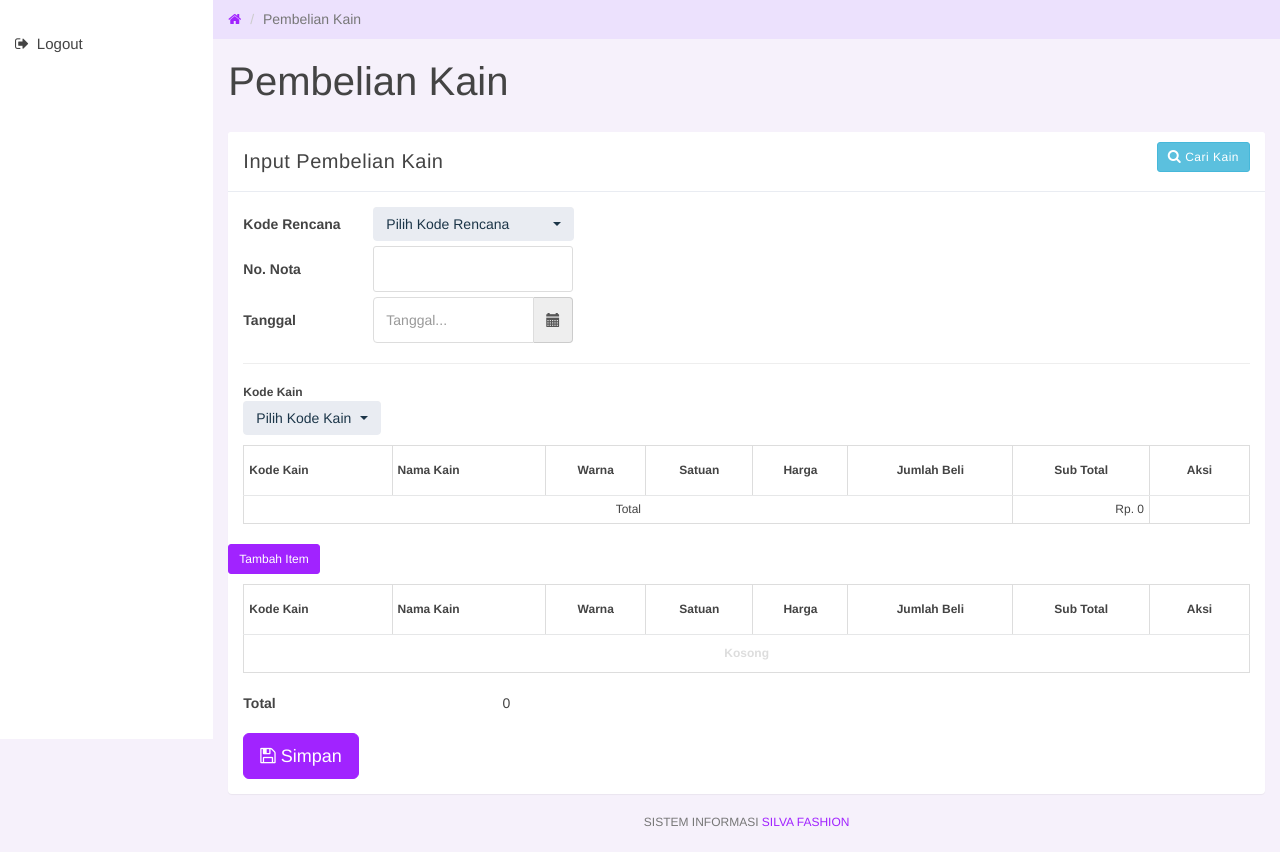
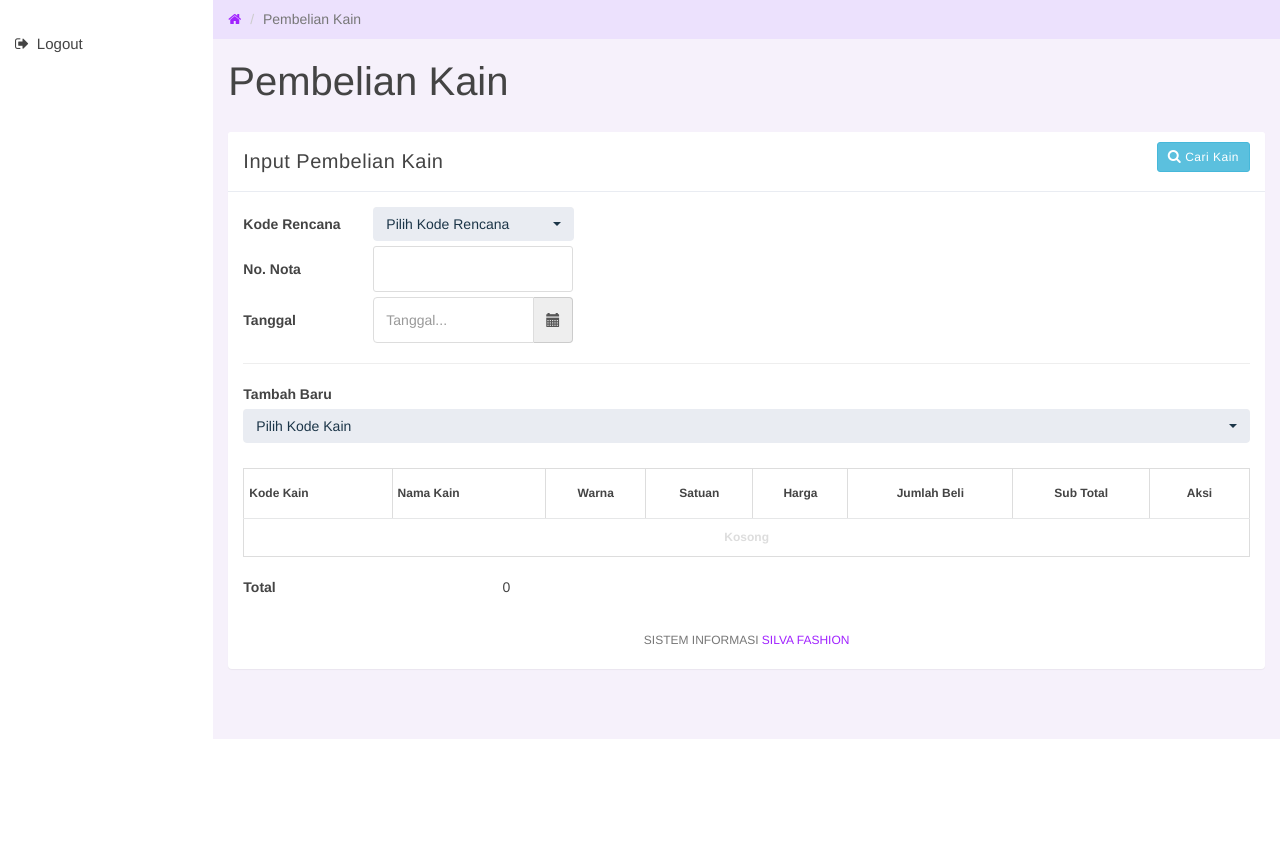
Before and after one commit to mhmmdnurhuda/web-konveksi, a CodeIgniter app: template application/views/admin/v_pembeliankain.php in a window 1280 px wide. Shown: the part 61-913 px from the top of the page. After the commit the page ends 800 px from the top, so only its background shows below. Run offline with CodeIgniter, Linux system fonts and the light colour scheme; the template is opened without the code that fills it: most values are stand-ins (such as "Sample title", 1, 10 or a date in 2020); lists and menus that the app fills with data are empty; some web fonts are replaced.

Commit message:
Checkpoint 2

```diff
--- a/application/config/routes.php
+++ b/application/config/routes.php
@@ -44,6 +44,8 @@ $route['404_override'] = '';
 $route['rest/product/get-item'] = 'rest/Products/get_item';
 $route['rest/purchase/get-plan'] = 'rest/PurchaseItem/fetch_plan';
 $route['rest/purchase/plan/delete-item'] = 'rest/PurchaseItem/delete_plan_item';
+$route['rest/purchase/plan/get-product'] = 'rest/PurchaseItem/get_product';
+$route['rest/purchase/plan/add-product'] = 'rest/PurchaseItem/add_new_product';
 
 
 /* End of file routes.php */
--- a/application/controllers/admin/Pembeliankain.php
+++ b/application/controllers/admin/Pembeliankain.php
@@ -79,9 +79,9 @@ class Pembeliankain extends CI_Controller{
 			$order_proses=$this->m_pembeliankain->simpan_pembelian($nofak,$tglfak,$koderencana,$beli_kode);
 			if($order_proses){
 				$this->cart->destroy();
-				$this->session->unset_userdata('nofak');
-				$this->session->unset_userdata('tglfak');
-				$this->session->unset_userdata('koderencana');
+				// $this->session->unset_userdata('nofak');
+				// $this->session->unset_userdata('tglfak');
+				// $this->session->unset_userdata('koderencana');
 				echo $this->session->set_flashdata('msg','<label class="label label-success">Pembelian Berhasil di Simpan ke Database</label>');
 				redirect('admin/pembeliankain');
 			}else{
--- a/application/views/admin/v_pembeliankain.php
+++ b/application/views/admin/v_pembeliankain.php
@@ -69,67 +69,21 @@
                         </td>
                     </tr>
                 </table><hr/>
-            <table style="font-size:12px;">
-                <tr>
-                    <th>Kode Kain</th>
-                </tr>
-                <tr>
-                    <th>
-                        <select id="kode_kain" class="selectpicker show-tick form-control" placeholder="Pilih Kode Kain" title="Pilih Kode Kain">
+
+            </form>
+
+            <div class="row">
+                <div class="col-xs-12">
+                    <form action="javascript:void(0)">
+                        <div class="form-group">
+                            <label for="product_code">Tambah Baru</label>
+                            <select id="product_code" class="selectpicker show-tick form-control" placeholder="Pilih Kode Kain" title="Pilih Kode Kain">
                             <?php foreach ($data->result() as $key => $kain): ?>
                                 <option value="<?= $kain->kain_id ?>"><?= $kain->kain_id ?></option>
                             <?php endforeach; ?>
                             </select>
-                    </th>
-                </tr>
-            </table>
-
-            <div id="detail_kain" style="display:block;">
-
                         </div>
-
                     </form>
-            <table class="table table-bordered table-condensed" style="font-size:12px;margin-top:10px;">
-                <thead>
-                    <tr>
-                        <th>Kode Kain</th>
-                        <th>Nama Kain</th>
-                        <th style="text-align:center;">Warna</th>
-						<th style="text-align:center;">Satuan</th>
-                        <th style="text-align:center;">Harga</th>
-                        <th style="text-align:center;">Jumlah Beli</th>
-                        <th style="text-align:center;">Sub Total</th>
-                        <th style="width:100px;text-align:center;">Aksi</th>
-                    </tr>
-                </thead>
-                <tbody>
-                    <?php $i = 1; ?>
-                    <?php foreach ($this->cart->contents() as $items): ?>
-                    <?php echo form_hidden($i.'[rowid]', $items['rowid']); ?>
-                    <tr>
-                         <td><?=$items['id'];?></td>
-                         <td><?=$items['name'];?></td>
-						 <td style="text-align:center;"><?=$items['warna'];?></td>
-                         <td style="text-align:center;"><?=$items['satuan'];?></td>
-                         <td style="text-align:right;"><?php echo number_format($items['price']);?></td>
-                         <td style="text-align:center;"><?php echo number_format($items['qty']);?></td>
-                         <td style="text-align:right;"><?php echo number_format($items['subtotal']);?></td>
-                         <td style="text-align:center;"><a href="<?php echo base_url().'admin/pembeliankain/remove/'.$items['rowid'];?>" class="btn btn-warning btn-xs"><span class="fa fa-close"></span> Batal</a></td>
-                    </tr>
-                    <?php $i++; ?>
-                    <?php endforeach; ?>
-                </tbody>
-                <tfoot>
-                    <tr>
-                        <td colspan="6" style="text-align:center;">Total</td>
-                        <td style="text-align:right;">Rp. <?php echo number_format($this->cart->total());?></td>
-                    </tr>
-                </tfoot>
-            </table>
-
-            <div class="row">
-                <div class="co-xs-12">
-                    <button class="btn btn-sm btn-primary" id="add-new-item">Tambah Item</button>
                 </div>
             </div>
 
@@ -156,8 +110,8 @@
                 <dd class="col-sm-9"><span id="total-numeric">0</span></dd>
             </dl>
 
-            <a href="<?php echo base_url().'admin/pembeliankain/simpan_pembelian'?>" class="btn btn-primary btn-lg"><span class="fa fa-save"></span> Simpan</a>
-            </div>
+            <!-- <a href="<?php echo base_url().'admin/pembeliankain/simpan_pembelian'?>" class="btn btn-primary btn-lg"><span class="fa fa-save"></span> Simpan</a>
+            </div> -->
         </div>
         <!-- /.row -->
 
@@ -174,7 +128,7 @@
             </div>
                 <div class="modal-body" style="overflow:scroll;height:400px;">
 
-                  <table class="table table-bordered table-condensed" style="" id="">
+                  <table class="table table-bordered table-condensed" style="" id="table-find-product">
                     <thead>
                         <tr>
                             <th style="text-align:center;width:40px;">No</th>
@@ -200,7 +154,7 @@
 							$k_warna_id=$a['k_warna_id'];
 
                     ?>
-                        <tr>
+                        <tr product-id="<?php echo $id;?>">
                             <td style="text-align:center;"><?php echo $no;?></td>
                             <td><?php echo $id;?></td>
                             <td><?php echo $nm;?></td>
@@ -210,15 +164,7 @@
 
 
                             <td style="text-align:center;">
-                            <form action="<?php echo base_url().'admin/pembeliankain/add_to_cart'?>" method="post">
-                            <input type="hidden" name="kode_kain" value="<?php echo $id?>">
-                            <input type="hidden" name="namakain" value="<?php echo $nm;?>">
-                            <input type="hidden" name="warna" value="<?php echo $warna;?>">
-							<input type="hidden" name="satuan" value="<?php echo $satuan;?>">
-                            <input type="hidden" name="harga" value="<?php echo number_format($harga);?>">
-                            <input type="hidden" name="jumlah" value="1" required>
-                                <button type="submit" class="btn btn-xs btn-info" title="Pilih"><span class="fa fa-edit"></span> Pilih</button>
-                            </form>
+                                <button class="btn btn-xs btn-info btn-select-product" title="Pilih"><span class="fa fa-edit"></span> Pilih</button>
                             </td>
                         </tr>
                     <?php endforeach;?>
@@ -235,21 +181,42 @@
             </div>
         </div>
 
-        <!-- Modal -->
         <div id="new-item-modal" class="modal fade" role="dialog">
             <div class="modal-dialog">
 
-            <!-- Modal content-->
                 <div class="modal-content">
                     <div class="modal-header">
                         <button type="button" class="close" data-dismiss="modal">&times;</button>
-                <h4 class="modal-title">Modal Header</h4>
+                        <h4 class="modal-title">Tambah Item Baru</h4>
                     </div>
                     <div class="modal-body">
-                <p>Some text in the modal.</p>
+                        <dl class="row">
+                            <dt class="col-sm-3">Kode Produk</dt>
+                            <dd class="col-sm-9"><span attr-product="kain_id" class="emptyable"></span></dd>
+
+                            <dt class="col-sm-3">Nama Kain</dt>
+                            <dd class="col-sm-9"><span attr-product="kain_nama" class="emptyable"></span></dd>
+
+                            <dt class="col-sm-3">Warna</dt>
+                            <dd class="col-sm-9"><span attr-product="warna_nama" class="emptyable"></span></dd>
+
+                            <dt class="col-sm-3">Satuan</dt>
+                            <dd class="col-sm-9"><span attr-product="kain_satuan" class="emptyable"></span></dd>
+                        </dl>
+                        <form action="javascript:void(0)">
+                            <div class="form-group">
+                                <label for="product_price">Harga</label>
+                                <input type="text" class="form-control currency_format" id="product_price">
+                            </div>
+                            <div class="form-group">
+                                <label for="product_quantity">Kuantitas</label>
+                                <input type="number" class="form-control" id="product_quantity">
+                            </div>
+                        </form>
                     </div>
                     <div class="modal-footer">
                         <button type="button" class="btn btn-default" data-dismiss="modal">Close</button>
+                        <button type="button" class="btn btn-primary" id="btn-add-new-product" >Tambah Produk</button>
                     </div>
                 </div>
 
@@ -282,20 +249,19 @@
             });
     </script>
     <script type="text/javascript">
-        $(function(){
-            $('.harga').priceFormat({
-                    prefix: '',
-                    //centsSeparator: '',
-                    centsLimit: 0,
-                    thousandsSeparator: ','
-            });
-        });
-    </script>
-    <script type="text/javascript">
         $(document).ready(function(){
 
+            $('#table-find-product').DataTable();
+
+            $('.currency_format').priceFormat({
+                    prefix: 'Rp ',
+                    thousandsSeparator: '.',
+                    centsLimit: 0
+            });
+
             const state = {
-                items: []
+                items: [],
+                selected_product: {}
             };
 
             class TableManagement {
@@ -404,21 +370,71 @@
                 $('#new-item-modal').modal('show');
             });
 
-            $("#kode_kain").on('change', function () {
+            $("#product_code").on('change', function () {
                 const body = {
-                    kode_kain:$(this).val()
+                    product_code:$(this).val()
                 };
 
                 $.ajax({
-                    type: "POST",
-                    url: "<?= base_url().'admin/pembeliankain/get_kain';?>",
+                    type: "GET",
+                    url: "<?= base_url('rest/purchase/plan/get-product')?>",
                     data: body,
-                    dataType: "html",
+                    dataType: "json",
                     success: function (response) {
-                        $('#detail_kain').html(response);
+                        if ("success" in response) {
+                            let {data} = response.success;
+
+                            state.selected_product = data;
+
+                            $('[attr-product]').each(function(index, el) {
+                                $(this).html(data[$(this).attr('attr-product')]);
+                            });
+                            $('#new-item-modal').modal('show');
+                        }
                     }
                 });
             });
 
+            $('#btn-add-new-product').click(function(event) {
+
+                $(this).attr('disabled', 'disabked');
+
+                state.selected_product['quantity'] = $('#product_quantity').val();
+                state.selected_product['price'] = $('#product_price').unmask();
+
+                $.ajax({
+                    url: '<?= base_url('rest/purchase/plan/add-product') ?>',
+                    type: 'POST',
+                    dataType: 'json',
+                    data: {
+                        product: state.selected_product,
+                        plan_id: $("#kode-rencana").val()
+                    },
+                })
+                .done(function(response) {
+                    if ("success" in response) {
+                        let {data} = response.success;
+                        Table.setItems(data.items);
+                        $('#total-numeric').html(data.rencana_total);
+
+                        $('#new-item-modal').modal('hide');
+                    }
+                })
+                .fail(function() {
+                    console.log("error");
+                })
+                .always(function() {
+                    $('#btn-add-new-product').removeAttr('disabled');
+                });
+
+            });
+
+            $('.btn-select-product').click(function(event) {
+                const prodcut_id = $(this).parents('tr').attr('product-id');
+                $("#product_code").val(prodcut_id);
+                $("#product_code").trigger('change');
+                $('#largeModal').modal('hide');
+            });
+
         });
     </script>
```
Also changed, not shown: application/controllers/rest/PurchaseItem.php (+61 -2 lines). Lines whose indentation alone changed are shown as unchanged.
